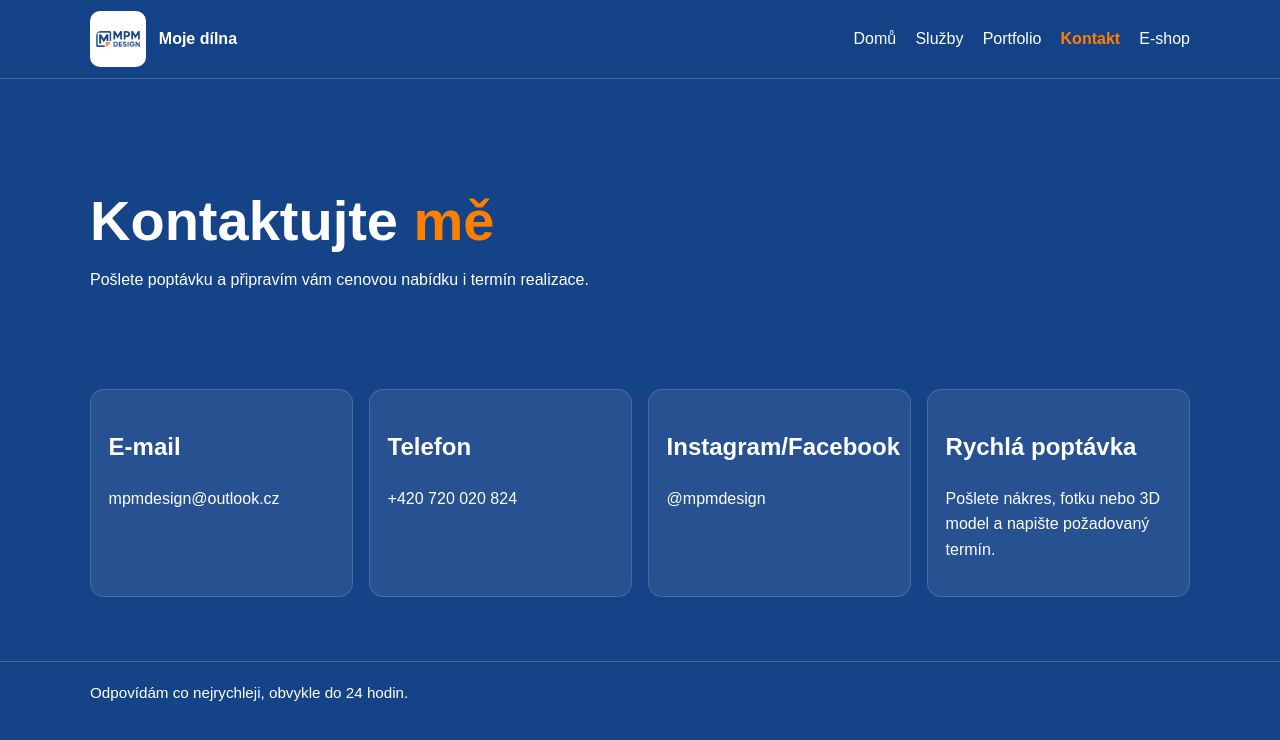
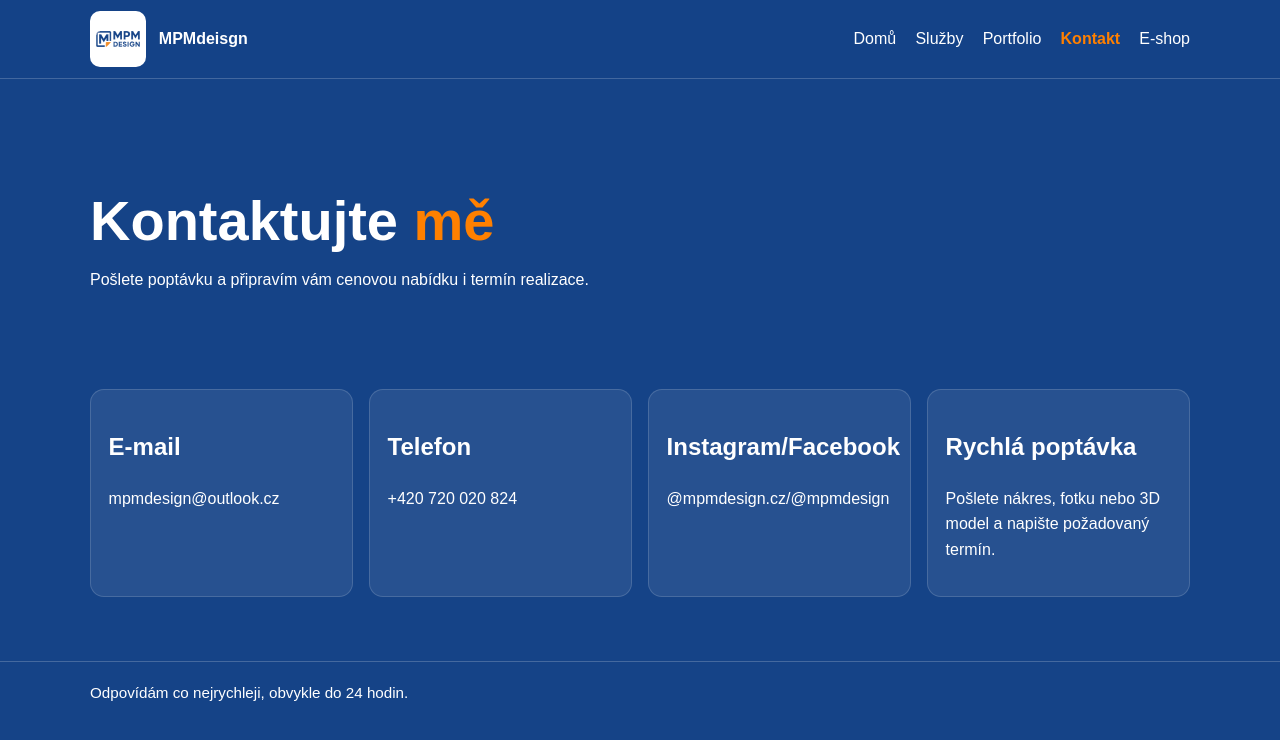
Before and after one commit to MortediemDesign/mpmdesign, a plain HTML site: page kontakt.html in a window 1280 px wide. Drawn offline with Linux system fonts and the light colour scheme.

Commit message:
Update kontakt.html

```diff
--- a/kontakt.html
+++ b/kontakt.html
@@ -9,7 +9,7 @@
 <body>
   <header>
     <div class="container nav-wrap">
-      <a class="brand" href="index.html"><img src="logo2.svg" alt="Logo firmy"><span>Moje dílna</span></a>
+      <a class="brand" href="index.html"><img src="logo2.svg" alt="Logo firmy"><span>MPMdeisgn</span></a>
       <nav><ul><li><a href="index.html">Domů</a></li><li><a href="sluzby.html">Služby</a></li><li><a href="portfolio.html">Portfolio</a></li><li><a class="active" href="kontakt.html">Kontakt</a></li><li><a href="eshop.html">E-shop</a></li></ul></nav>
     </div>
   </header>
@@ -21,7 +21,7 @@
     <section class="grid">
       <article class="card"><h2>E-mail</h2><p>mpmdesign@outlook.cz</p></article>
       <article class="card"><h2>Telefon</h2><p>+420 720 020 824</p></article>
-      <article class="card"><h2>Instagram/Facebook</h2><p>@mpmdesign</p></article>
+      <article class="card"><h2>Instagram/Facebook</h2><p>@mpmdesign.cz/@mpmdesign</p></article>
       <article class="card"><h2>Rychlá poptávka</h2><p>Pošlete nákres, fotku nebo 3D model a napište požadovaný termín.</p></article>
     </section>
   </main>
```
